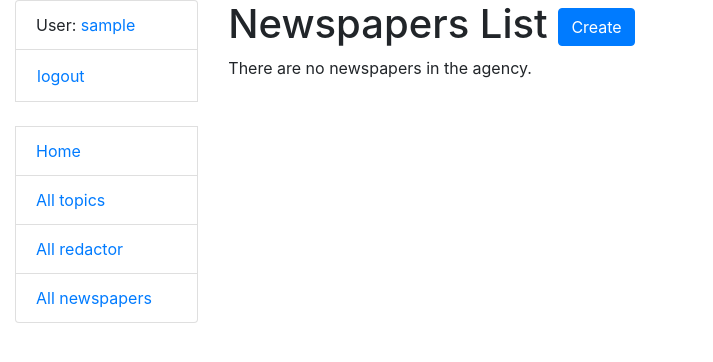
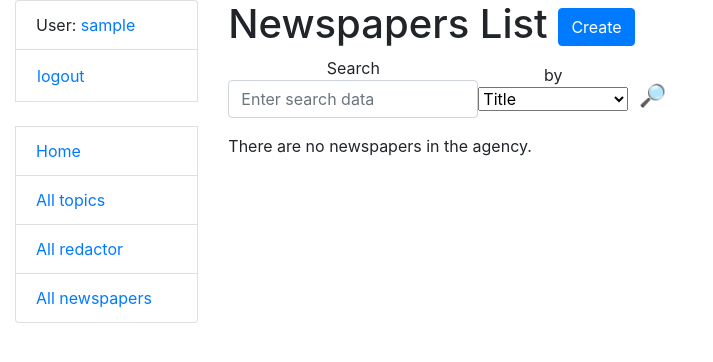
Before and after one commit to apmaz/info-agency, a Django app: page /newspapers/ in a window 1280 px wide. Shown: the top 362 px of the page, without its empty margins (0-713 px from the left). Run offline with Django 5.2, Linux system fonts and the light colour scheme; the visitor is signed in with stand-in values (Sample User, id 1); data that the repository does not hold is empty; some libraries are stand-ins or nearby versions.

Commit message:
integrate search fields with filters in Redactor and Newspaper models, and integrate search field in Topic model

```diff
--- a/agency/forms.py
+++ b/agency/forms.py
@@ -78,3 +78,78 @@ class TopicCustomForm(forms.ModelForm):
             attrs={"placeholder": "Enter topic name"}
         )
     )
+
+
+class TopicSearchForm(forms.Form):
+    name = forms.CharField(
+        max_length=255,
+        required=False,
+        label="",
+        widget=forms.TextInput(
+            attrs={
+                "placeholder": "Search Topic by name",
+                "style": "width: 250px;",
+            }
+        ),
+    )
+
+
+class RedactorSearchForm(forms.Form):
+    SEARCH_CHOICES = [
+        ("username", "Username"),
+        ("first_name", "First name"),
+        ("last_name", "Last name"),
+        ("years_of_experience", "Years of experience"),
+        ("all", "All fields"),
+    ]
+
+    query = forms.CharField(
+        max_length=255,
+        required=False,
+        label="Search",
+        widget=forms.TextInput(
+            attrs={
+                "placeholder": "Enter search data",
+                "style": "width: 250px;",
+            }
+        ),
+    )
+
+    search_by = forms.ChoiceField(
+        choices=SEARCH_CHOICES,
+        required=False,
+        label="by",
+        widget=forms.Select(attrs={"style": "width: 150px;"})
+    )
+
+
+class NewspaperSearchForm(forms.Form):
+    SEARCH_CHOICES = [
+        ("title", "Title"),
+        ("content", "Content"),
+        ("topic", "Topic"),
+        ("published_date", "Published date"),
+        ("publishers_username", "Publisher (Username)"),
+        ("publishers_first_name", "Publisher (First name)"),
+        ("publishers_last_name", "Publisher (Last name)"),
+        ("all", "All Fields"),
+    ]
+
+    query = forms.CharField(
+        max_length=255,
+        required=False,
+        label="Search",
+        widget=forms.TextInput(
+            attrs={
+                "placeholder": "Enter search data",
+                "style": "width: 250px;",
+            }
+        ),
+    )
+
+    search_by = forms.ChoiceField(
+        choices=SEARCH_CHOICES,
+        required=False,
+        label="by",
+        widget=forms.Select(attrs={"style": "width: 150px;"})
+    )
--- a/agency/views.py
+++ b/agency/views.py
@@ -1,5 +1,6 @@
 from django.contrib.auth.decorators import login_required
 from django.contrib.auth.mixins import LoginRequiredMixin
+from django.db.models import Q
 from django.shortcuts import render
 from django.urls import reverse_lazy
 from django.views import generic
@@ -8,7 +9,7 @@ from agency.forms import (
     RedactorCreationForm,
     RedactorExperienceUpdateForm,
     NewspaperCustomForm,
-    TopicCustomForm
+    TopicCustomForm, TopicSearchForm, RedactorSearchForm, NewspaperSearchForm
 )
 from agency.models import Redactor, Newspaper, Topic
 
@@ -38,6 +39,22 @@ class TopicListView(LoginRequiredMixin, generic.ListView):
     model = Topic
     paginate_by = 5
 
+    def get_queryset(self):
+        queryset = Topic.objects.all()
+        form = TopicSearchForm(self.request.GET)
+        if form.is_valid():
+            return queryset.filter(name__icontains=form.cleaned_data["name"])
+        return queryset
+
+    def get_context_data(self, **kwargs):
+        context = super().get_context_data(**kwargs)
+        name = self.request.GET.get("name", "")
+        context["name"] = name
+        context["search_form"] = TopicSearchForm(
+            initial={"name": name}
+        )
+        return context
+
 
 class TopicCreateView(LoginRequiredMixin, generic.CreateView):
     form_class = TopicCustomForm
@@ -59,6 +76,37 @@ class TopicDeleteView(LoginRequiredMixin, generic.DeleteView):
 class RedactorListView(LoginRequiredMixin, generic.ListView):
     model = Redactor
     paginate_by = 5
+
+    def get_queryset(self):
+        queryset = Redactor.objects.all()
+        form = RedactorSearchForm(self.request.GET)
+        if form.is_valid():
+            query = form.cleaned_data["query"]
+            search_by = form.cleaned_data["search_by"]
+
+            if query:
+                if search_by == "username":
+                    queryset = queryset.filter(username__icontains=query)
+                elif search_by == "first_name":
+                    queryset = queryset.filter(first_name__icontains=query)
+                elif search_by == "last_name":
+                    queryset = queryset.filter(last_name__icontains=query)
+                elif search_by == "years_of_experience":
+                    queryset = queryset.filter(years_of_experience__icontains=query)
+                elif search_by == "all":
+                    queryset = queryset.filter(
+                        Q(username__icontains=query) |
+                        Q(first_name__icontains=query) |
+                        Q(last_name__icontains=query) |
+                        Q(years_of_experience__icontains=query)
+                    )
+        return queryset
+
+    def get_context_data(self, **kwargs):
+        context = super().get_context_data(**kwargs)
+        form = RedactorSearchForm(self.request.GET)
+        context["search_form"] = form
+        return context
 
 
 class RedactorCreateView(LoginRequiredMixin, generic.CreateView):
@@ -87,6 +135,48 @@ class NewspaperListView(LoginRequiredMixin, generic.ListView):
     queryset = Newspaper.objects.prefetch_related("topic", "publishers")
     paginate_by = 5
 
+    def get_queryset(self):
+        queryset = Newspaper.objects.all()
+        form = NewspaperSearchForm(self.request.GET)
+        if form.is_valid():
+            query = form.cleaned_data["query"]
+            search_by = form.cleaned_data["search_by"]
+
+            if query:
+                if search_by == "title":
+                    queryset = queryset.filter(title__icontains=query)
+                elif search_by == "content":
+                    queryset = queryset.filter(content__icontains=query)
+                elif search_by == "published_date":
+                    queryset = queryset.filter(published_date__icontains=query)
+                elif search_by == "topic":
+                    queryset = queryset.filter(topic__name__icontains=query)
+                elif search_by == "publisher_username":
+                    queryset = queryset.filter(publishers__username__icontains=query)
+                elif search_by == "publisher_first_name":
+                    queryset = queryset.filter(publishers__first_name__icontains=query)
+                elif search_by == "publisher_last_name":
+                    queryset = queryset.filter(publishers__last_name__icontains=query)
+                elif search_by == "all":
+                    queryset = queryset.filter(
+                        Q(title__icontains=query) |
+                        Q(content__icontains=query) |
+                        Q(published_date__icontains=query) |
+                        Q(topic__name__icontains=query) |
+                        Q(publishers__username__icontains=query) |
+                        Q(publishers__first_name__icontains=query) |
+                        Q(publishers__last_name__icontains=query) |
+                        Q(all__icontains=query)
+                    )
+        return queryset
+
+    def get_context_data(self, **kwargs):
+        context = super().get_context_data(**kwargs)
+        form = NewspaperSearchForm(self.request.GET)
+        context["search_form"] = form
+        return context
+
+
 class NewspaperCreateView(LoginRequiredMixin, generic.CreateView):
     model = Newspaper
     form_class = NewspaperCustomForm
--- a/templates/agency/newspaper_list.html
+++ b/templates/agency/newspaper_list.html
@@ -1,4 +1,5 @@
 {% extends "base.html" %}
+{% load crispy_forms_filters %}
 
 {% block content %}
   <h1>
@@ -7,6 +8,10 @@
       Create
     </a>
   </h1>
+  <form method="get" action="" class="form-inline">
+    {{ search_form|crispy }}
+    <input type="submit" value="🔎" style="margin-left: 5px; background: none; border: none; font-size: 22px;">
+  </form>
   {% if newspaper_list %}
   <table class="table">
     <tr>
--- a/templates/agency/redactor_list.html
+++ b/templates/agency/redactor_list.html
@@ -1,4 +1,5 @@
 {% extends "base.html" %}
+{% load crispy_forms_filters %}
 
 {% block content %}
   <h1>
@@ -7,6 +8,10 @@
       Create
     </a>
   </h1>
+  <form method="get" action="" class="form-inline">
+    {{ search_form|crispy }}
+    <input type="submit" value="🔎" style="margin-left: 5px; background: none; border: none; font-size: 22px;">
+  </form>
   {% if redactor_list %}
   <table class="table">
     <tr>
--- a/templates/agency/topic_list.html
+++ b/templates/agency/topic_list.html
@@ -1,4 +1,5 @@
 {% extends "base.html" %}
+{% load crispy_forms_filters %}
 
 {% block content %}
   <h1>
@@ -7,6 +8,10 @@
       Create
     </a>
   </h1>
+  <form method="get" action="" class="form-inline">
+    {{ search_form|crispy }}
+    <input type="submit" value="🔎" style="margin-left: 5px; background: none; border: none; font-size: 22px;">
+  </form>
   {% if topic_list %}
     <table class="table">
       <tr>
```
